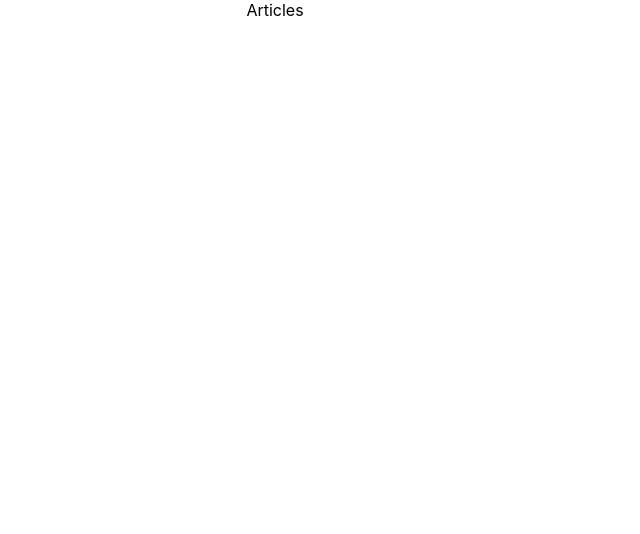
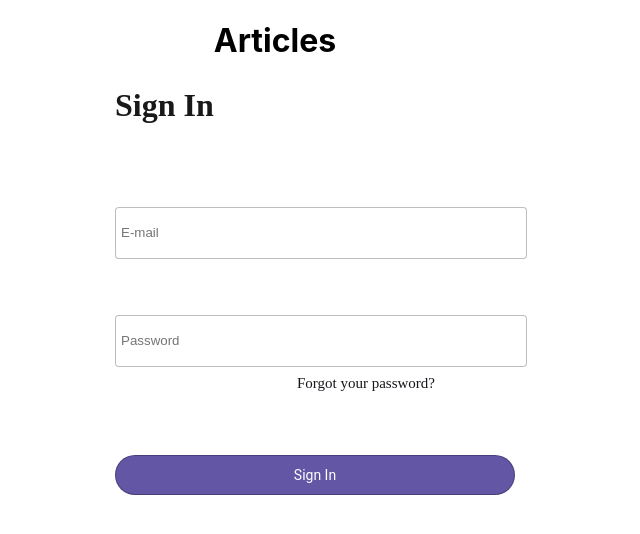
Before and after one commit to lucianofg/Articles, a React (Create React App) app: page / in a window 1280 px wide. Shown: the top 534 px of the page, without its empty margins (365-1005 px from the left). Built offline with nearby package versions, Linux system fonts and the light colour scheme; the HTML template or start-up script is replaced by a standard one.

Commit message:
Escrevendo interface inicial da página de login

```diff
--- /dev/null
+++ b/public/index.html
@@ -0,0 +1,40 @@
+<!DOCTYPE html>
+<html lang="en">
+<head>
+  <meta charset="utf-8" />
+  <link rel="icon" href="%PUBLIC_URL%/favicon.ico" />
+  <meta name="viewport" content="width=device-width, initial-scale=1" />
+  <meta name="theme-color" content="#000000" />
+  <meta
+          name="description"
+          content="Web site created using create-react-app"
+  />
+  <link rel="apple-touch-icon" href="%PUBLIC_URL%/logo192.png" />
+  <!--
+    manifest.json provides metadata used when your web app is installed on a
+    user's mobile device or desktop. See https://developers.google.com/web/fundamentals/web-app-manifest/
+  -->
+  <link rel="manifest" href="%PUBLIC_URL%/manifest.json" />
+  <!--
+    Notice the use of %PUBLIC_URL% in the tags above.
+    It will be replaced with the URL of the `public` folder during the build.
+    Only files inside the `public` folder can be referenced from the HTML.
+    Unlike "/favicon.ico" or "favicon.ico", "%PUBLIC_URL%/favicon.ico" will
+    work correctly both with client-side routing and a non-root public URL.
+    Learn how to configure a non-root public URL by running `npm run build`.
+  -->
+  <title>React App</title>
+</head>
+<body>
+<noscript>You need to enable JavaScript to run this app.</noscript>
+<div id="root"></div>
+<!--
+  This HTML file is a template.
+  If you open it directly in the browser, you will see an empty page.
+  You can add webfonts, meta tags, or analytics to this file.
+  The build step will place the bundled scripts into the <body> tag.
+  To begin the development, run `npm start` or `yarn start`.
+  To create a production bundle, use `npm run build` or `yarn build`.
+-->
+</body>
+</html>
--- a/src/App.js
+++ b/src/App.js
@@ -1,9 +1,11 @@
 import './App.css';
+import SignIn from "./pages/signin";
 
 function App() {
   return (
     <div className="App">
-      Articles
+      <h1>Articles</h1>
+      <SignIn/>
     </div>
   );
 }
--- /dev/null
+++ b/src/pages/signin.css
@@ -0,0 +1,35 @@
+input {
+    padding: 5px;
+    margin-top: 56px;
+    border: 1px solid #00000042;
+    border-radius: 4px;
+    height: 40px;
+    width: 400px;
+}
+
+h2 {
+    text-align: left;
+    font: normal normal 600 32px/37px Bai Jamjuree;
+    letter-spacing: 0.01px;
+    color: #191919;
+}
+
+form {
+    margin: auto;
+    width: 25%;
+}
+
+.signin-buttom {
+    background: #6356A5;
+    border-radius: 100px;
+    text-align: center;
+    font: 14px Roboto;
+    color: #FFFFFF;
+}
+
+.forgot-password {
+    display: flex;
+    justify-content: flex-end;
+    font: normal normal normal 15px/32px Montserrat;
+    color: #17181D;
+}
--- /dev/null
+++ b/src/pages/signin.js
@@ -0,0 +1,36 @@
+import React, { useState } from 'react'
+import './signin.css'
+
+export default function SignIn() {
+    const [email, setEmail] = useState();
+    const [password, setPassword] = useState();
+
+    function validateForm() {
+        return email && password
+    }
+
+    return (
+        <div>
+            <form>
+                <h2>Sign In</h2>
+                <input
+                    type="email"
+                    placeholder="E-mail"
+                    onChange={(e) => setEmail(e.target.value)}
+                />
+                <input
+                    type="password"
+                    placeholder="Password"
+                    onChange={(e) => setEmail(e.target.value)}
+                />
+                <div className="forgot-password"><a>Forgot your password?</a></div>
+                <input
+                    className="signin-buttom"
+                    type="submit"
+                    value="Sign In"
+                    disabled={!validateForm()}
+                />
+            </form>
+        </div>
+    )
+}
```
Also changed, not shown: 1 other file (tests, documents, lock files or other folders).
